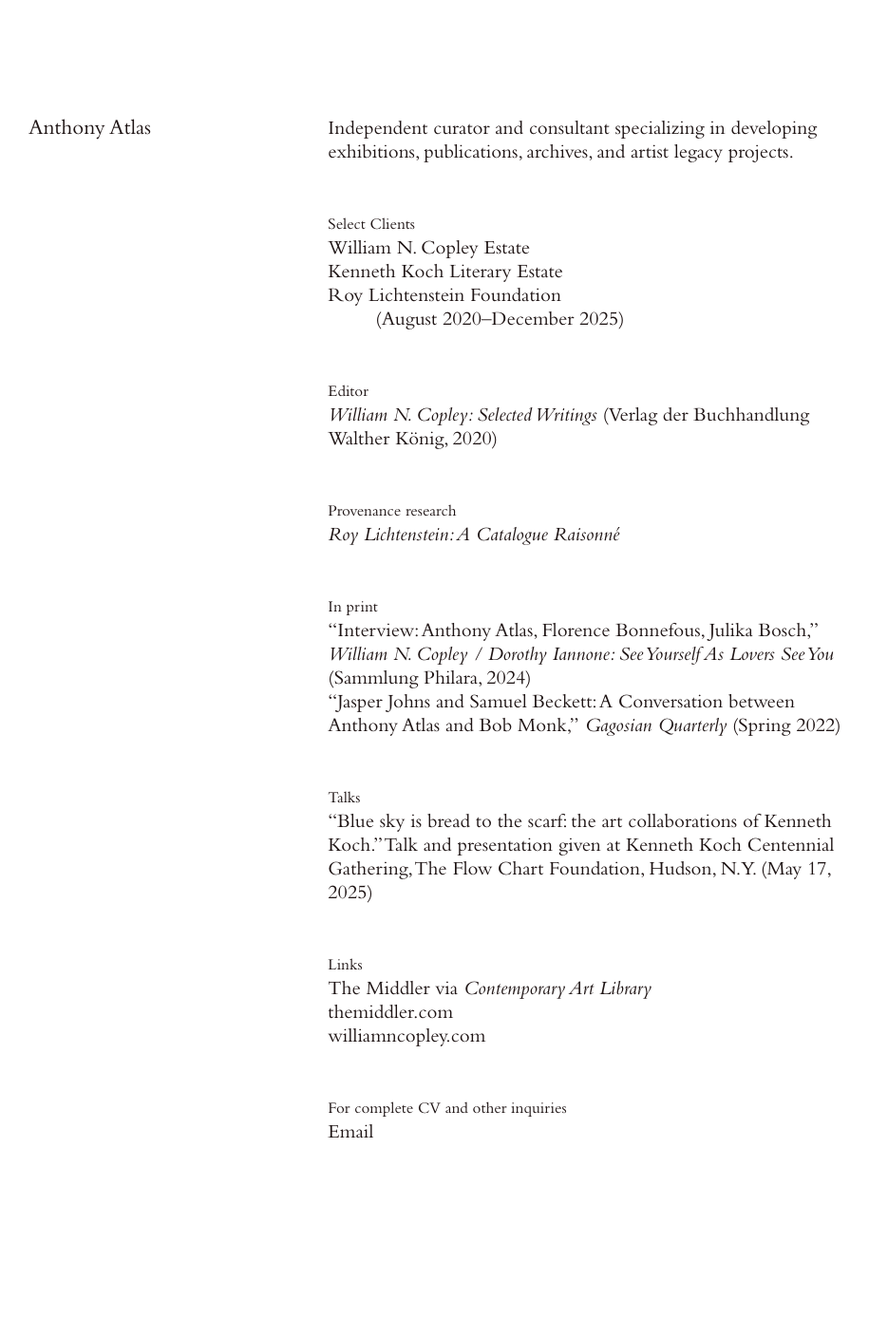
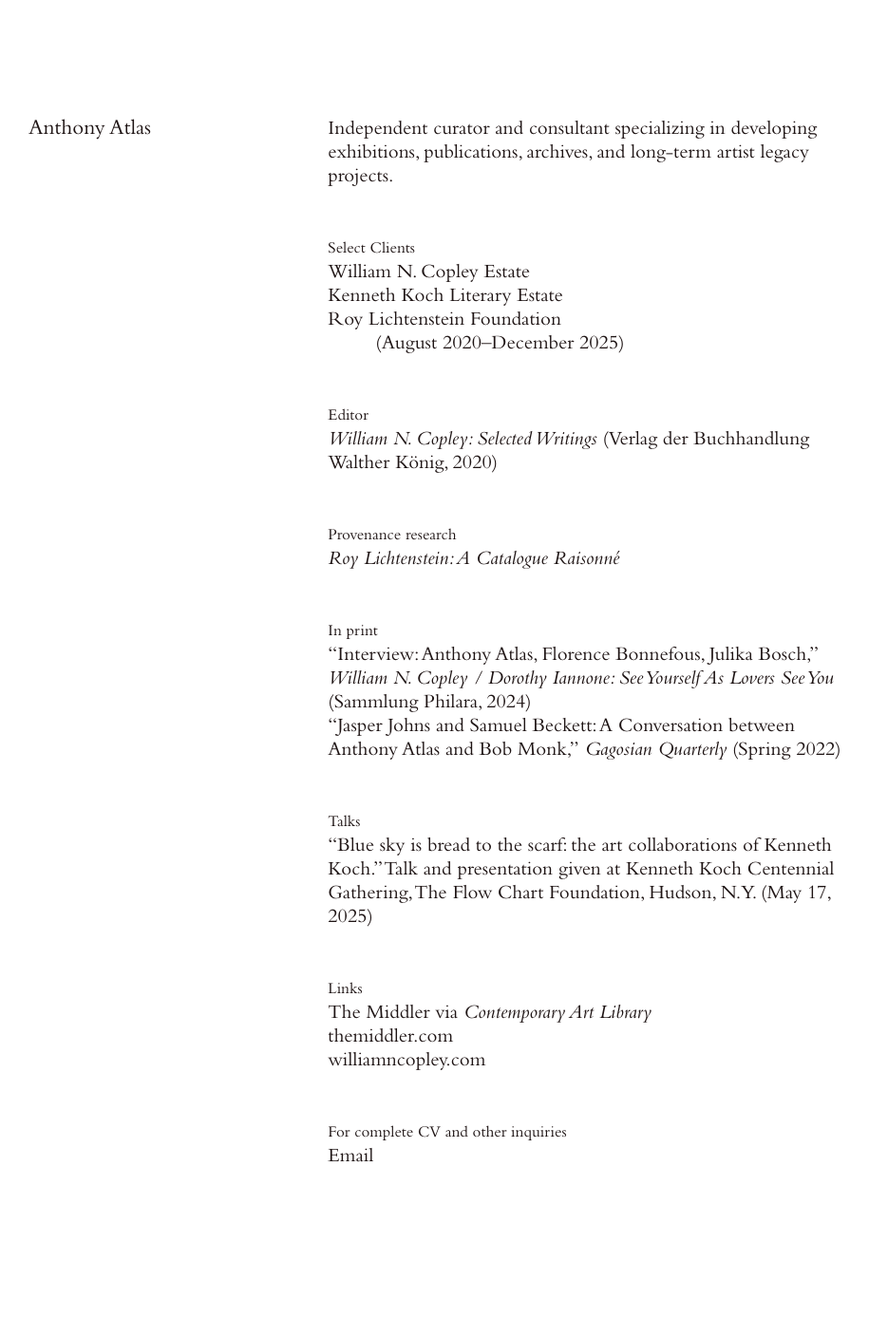
Before and after one commit to atlas-site/atlas-site-live, a Jekyll site: the page built from index.md, in a window 1280 px wide. Shown: the whole page at 95% size, without its empty margins (95-1010 px from the left). Built offline with Jekyll 4.4.1, drawn with Linux system fonts in a browser that asks for light colours; a script that is not in the unit is left out; before the commit the page ends 1382 px from its top, so only the background shows below that.

Commit message:
Update Settings “general”

```diff
--- a/_data/settings.yml
+++ b/_data/settings.yml
@@ -1,6 +1,6 @@
 site_title: Anthony Atlas
 favicon: ""
 meta_description: Independent curator and consultant specializing in developing
-  exhibitions, publications, archives, and artist legacy projects.
+  exhibitions, publications, archives, and long-term artist legacy projects.
 bio: Independent curator and consultant specializing in developing exhibitions,
-  publications, archives, and artist legacy projects.
+  publications, archives, and long-term artist legacy projects.
```
